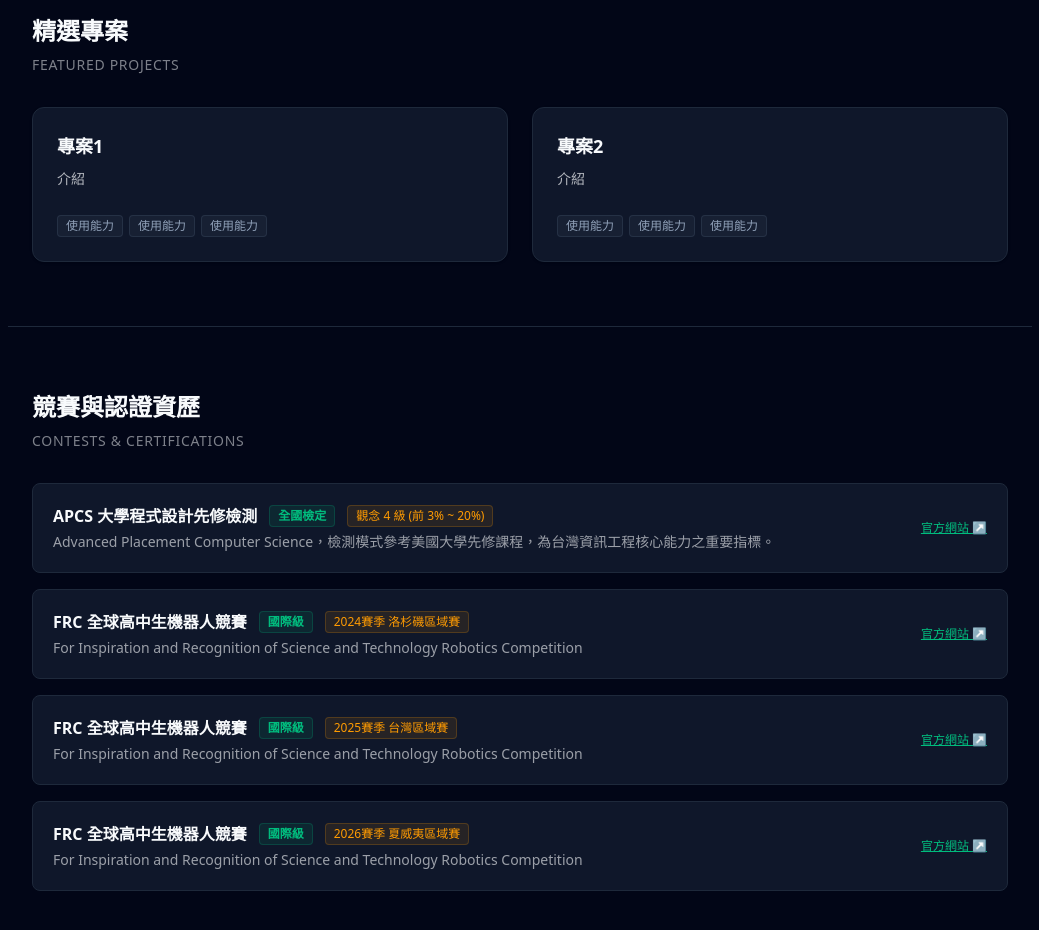
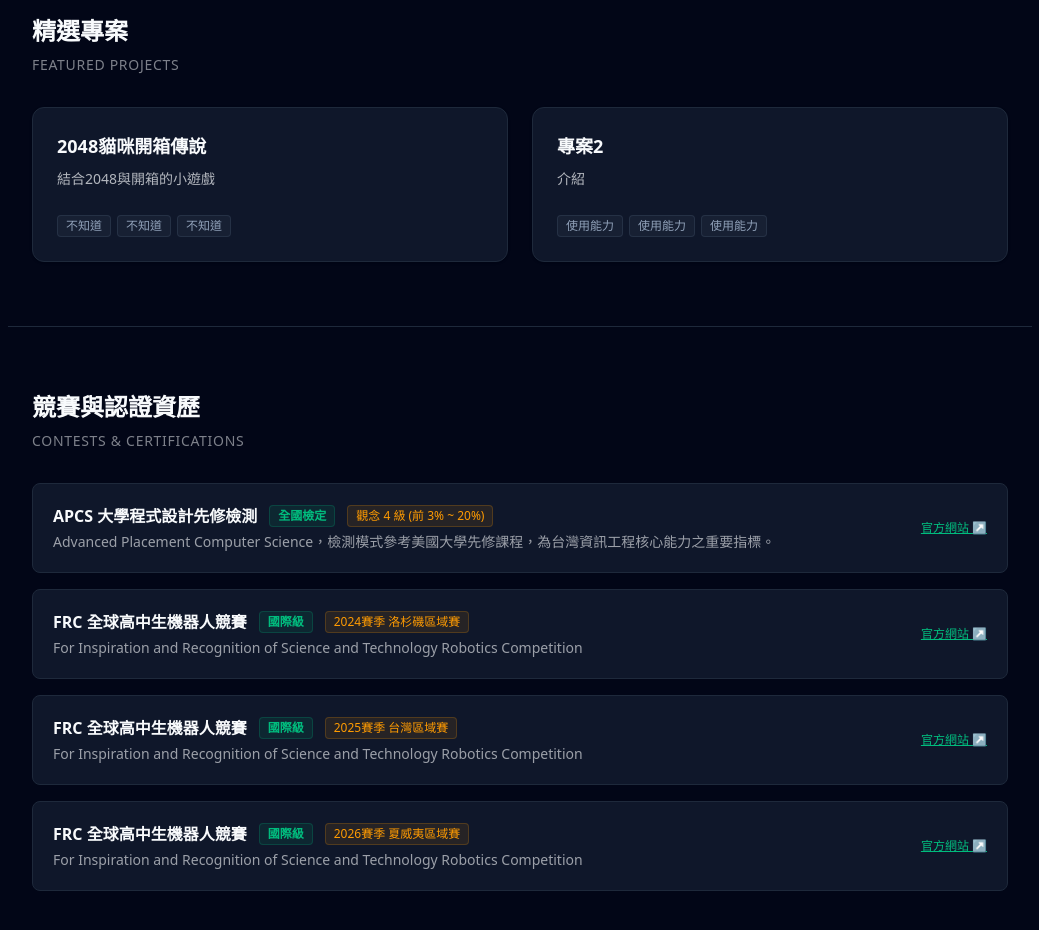
Before and after one commit to moonfall000/YueFon, a Next.js app: page / in a window 1280 px wide. Shown: the part 1100-2030 px from the top of the page, without its empty margins (120-1159 px from the left). Built offline with nearby package versions, Linux system fonts and the light colour scheme.

Commit message:
update profile

```diff
--- a/config.js
+++ b/config.js
@@ -24,9 +24,10 @@ export const about = {
 export const project = [
   {
     id: 1,
-    title: "專案1",
-    desc: "介紹",
-    tech: ["使用能力", "使用能力", "使用能力"],
+    title: "2048貓咪開箱傳說",
+    desc: "結合2048與開箱的小遊戲",
+    tech: ["不知道", "不知道", "不知道"],
+    url:"https://001-2048game.vercel.app/"
   },
   {
     id: 2,
```
